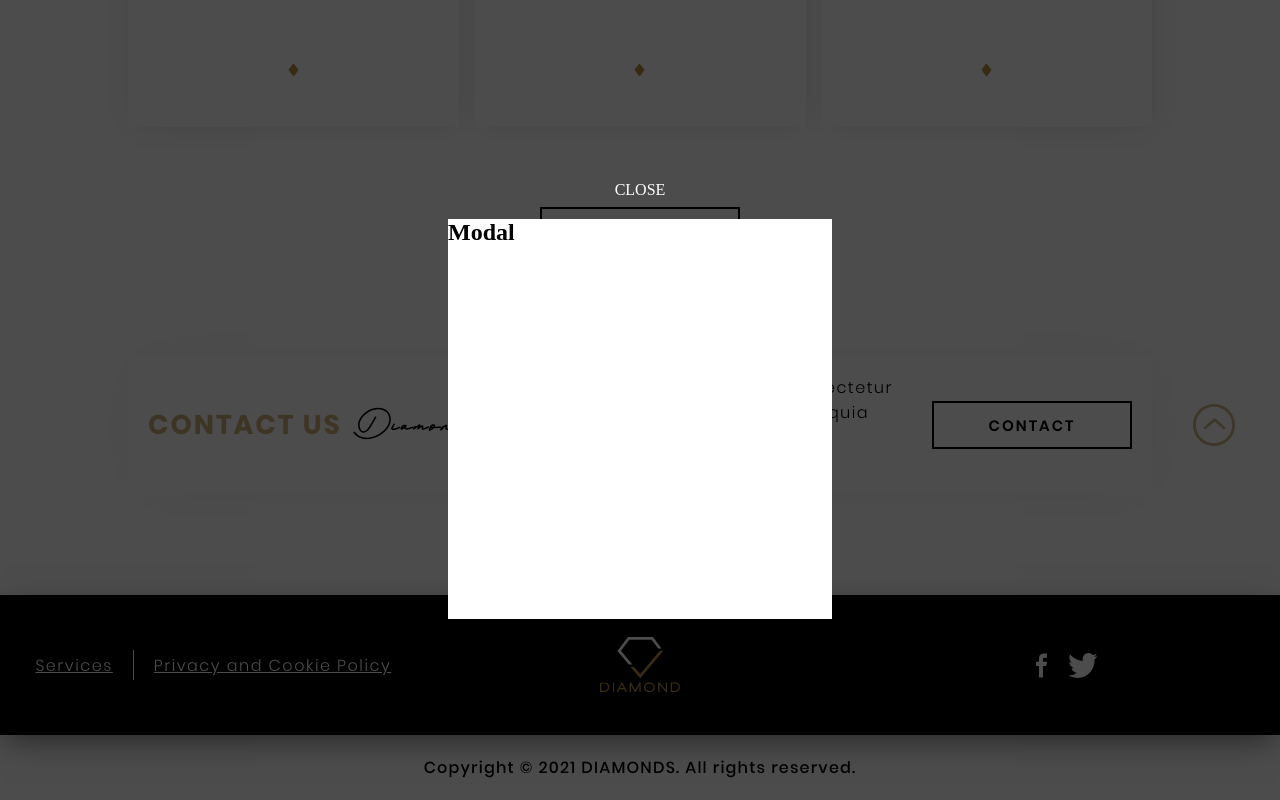
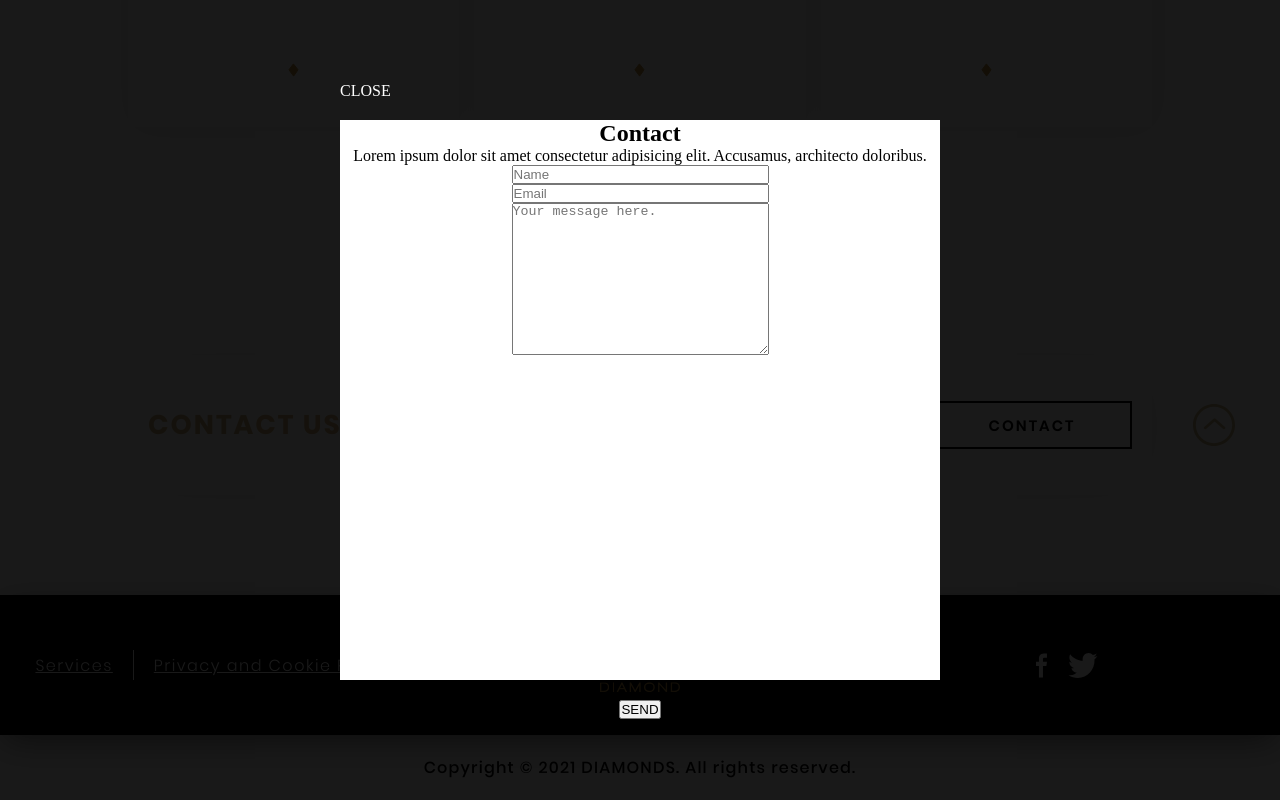
Before and after one commit to juancaricodev/diamonds, a Vue app: page / in a window 1280 px wide. Both pictures are taken after a click on the button "CONTACT". Shown: the part 1460-2260 px from the top of the page. Built offline with nearby package versions, Linux system fonts and the light colour scheme; the HTML template or start-up script is replaced by a standard one.

Commit message:
feat(Modal): elements placed

```diff
--- a/src/components/Modal.vue
+++ b/src/components/Modal.vue
@@ -2,12 +2,25 @@
   <section class="modal">
     <slot></slot>
     <div class="modal-container">
-      <h1>Modal</h1>
+      <div class="modal-container__header">
+        <h1>Contact</h1>
+        <p>Lorem ipsum dolor sit amet consectetur adipisicing elit. Accusamus, architecto doloribus.</p>
+      </div>
+
+      <form action="" class="modal-container__form">
+        <input type="text" name="name" id="name" placeholder="Name">
+        <input type="text" name="email" id="name" placeholder="Email">
+        <textarea name="message" id="message" cols="30" rows="10" placeholder="Your message here."></textarea>
+      </form>
     </div>
+
+    <button type="submit" class="modal__submit">send</button>
   </section>
 </template>
 
 <style lang="scss">
+$width-container: 600px;
+
 .modal {
   position: fixed;
   top: 0;
@@ -20,27 +33,43 @@
   flex-direction: column;
   justify-content: center;
   align-items: center;
-  background-color: rgba($color: #000000, $alpha: 0.7);
+  background-color: rgba($color: #000000, $alpha: 0.9);
   z-index: 10;
 
   &-close {
-    display: flex;
-    justify-content: flex-start;
+    width: $width-container;
+    margin-bottom: 20px;
     color: white;
     text-transform: uppercase;
-    text-align: start;
-    margin-bottom: 20px;
     cursor: pointer;
   }
 
   &-container {
     display: flex;
     flex-direction: column;
-    width: 30%;
-    height: 50%;
+    align-items: center;
+    width: $width-container;
+    height: 70%;
     color: $color-black;
     background-color: $color-white;
     opacity: 1;
+
+    &__header {
+      display: flex;
+      flex-direction: column;
+      text-align: center;
+    }
+
+    &__form {
+      display: flex;
+      flex-direction: column;
+    }
+  }
+
+  &__submit {
+    margin-top: 20px;
+    text-transform: uppercase;
+    cursor: pointer;
   }
 }
 </style>
```
